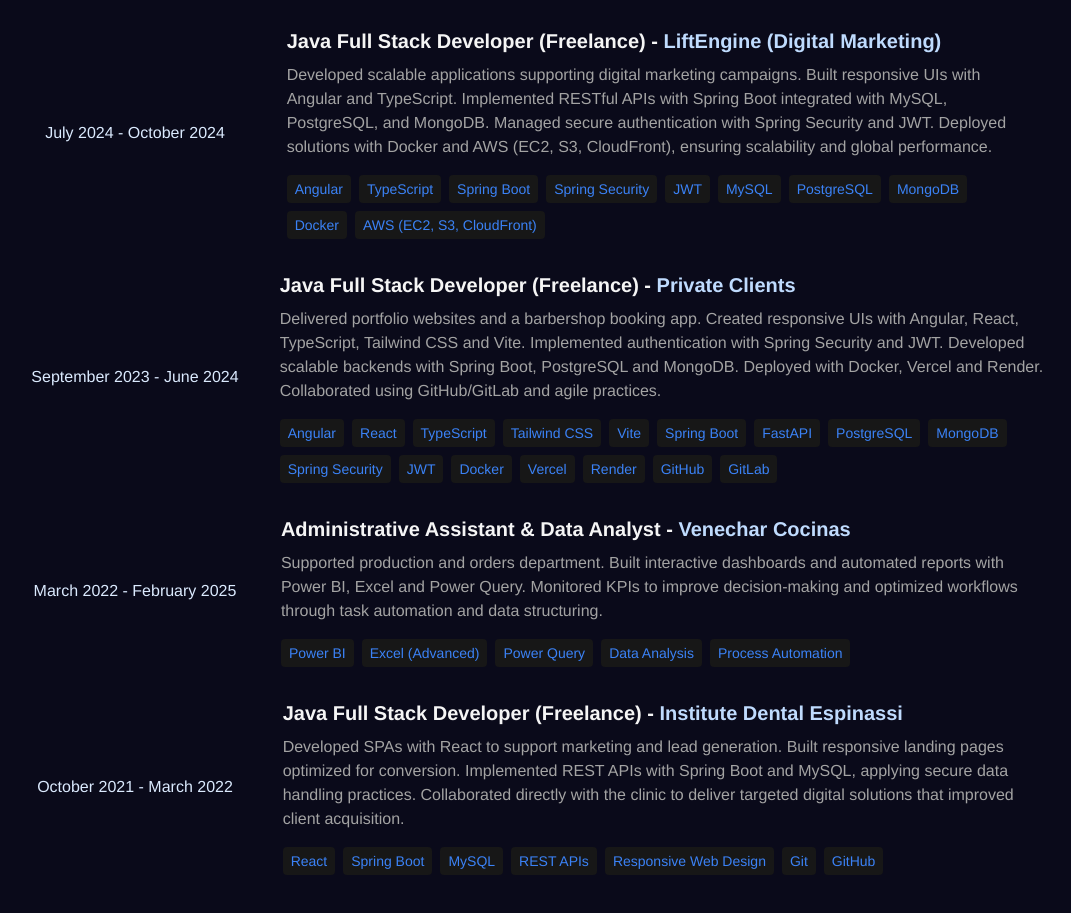
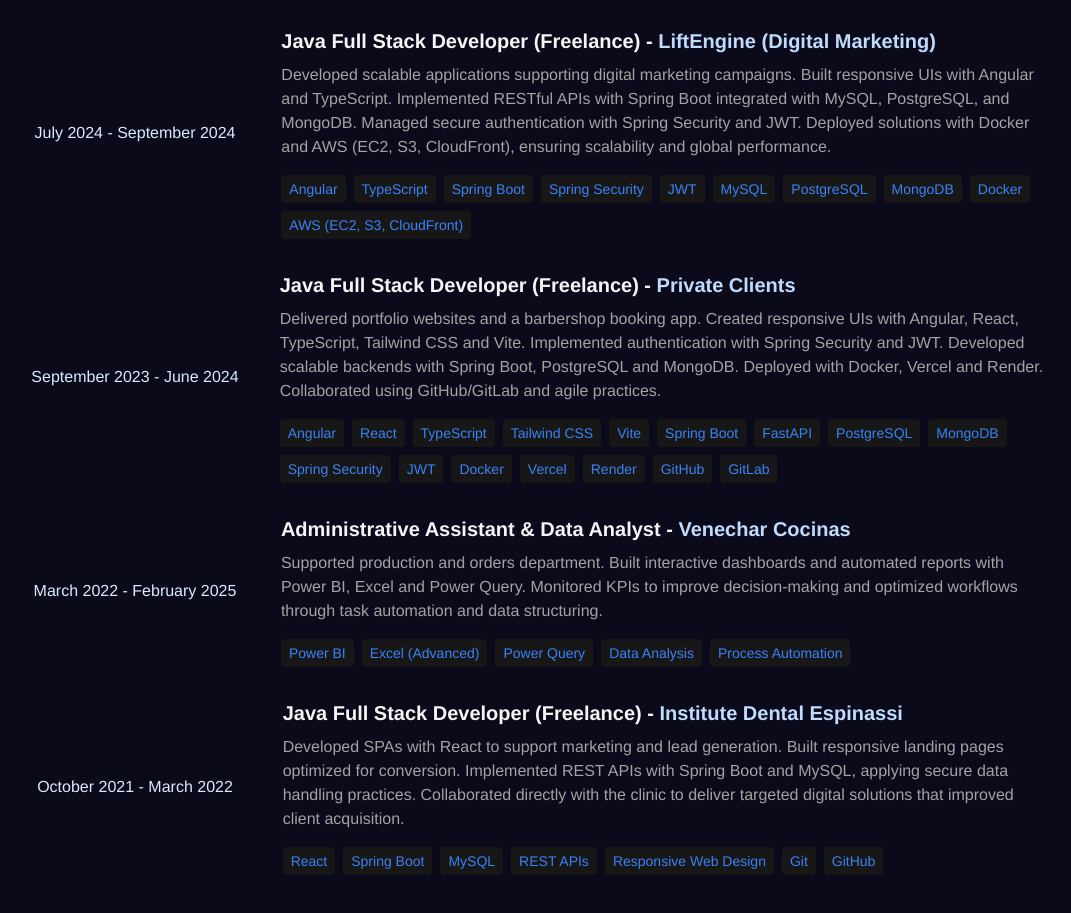
Before and after one commit to AlexandroTellez/alex-tellez-portfolio, a React (Vite) app: page / in a window 1280 px wide. Shown: the part 3100-4013 px from the top of the page, without its empty margins (113-1184 px from the left). Built offline with nearby package versions, Linux system fonts and the light colour scheme.

Commit message:
fix date

```diff
--- a/src/constants/index.js
+++ b/src/constants/index.js
@@ -19,7 +19,7 @@
     technologies: ["React", "Next.js", "Tailwind CSS", "Ant Design", "TypeScript", "FastAPI", "JWT", "MongoDB", "Agile", "Git/GitHub"],
   },
   {
-    year: "July 2024 - October 2024",
+    year: "July 2024 - September 2024",
     role: "Java Full Stack Developer (Freelance)",
     company: "LiftEngine (Digital Marketing)",
     description: `Developed scalable applications supporting digital marketing campaigns. Built responsive UIs with Angular and TypeScript. Implemented RESTful APIs with Spring Boot integrated with MySQL, PostgreSQL, and MongoDB. Managed secure authentication with Spring Security and JWT. Deployed solutions with Docker and AWS (EC2, S3, CloudFront), ensuring scalability and global performance.`,
```
